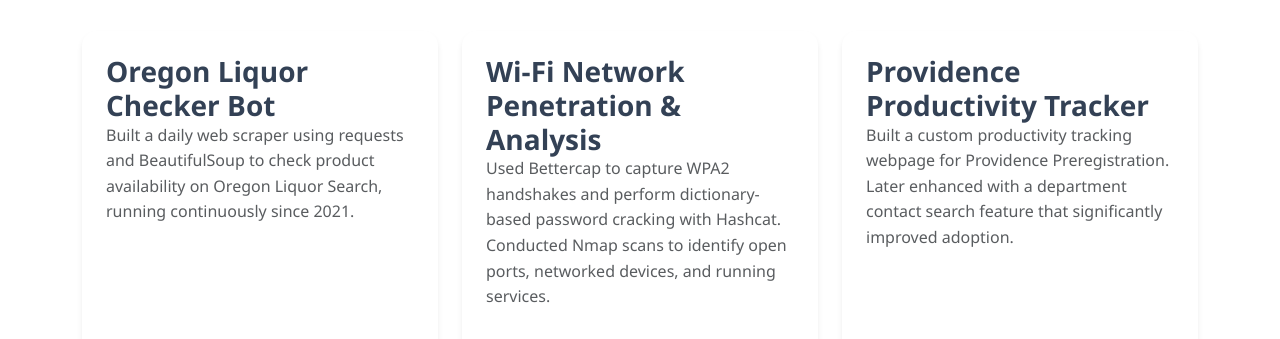
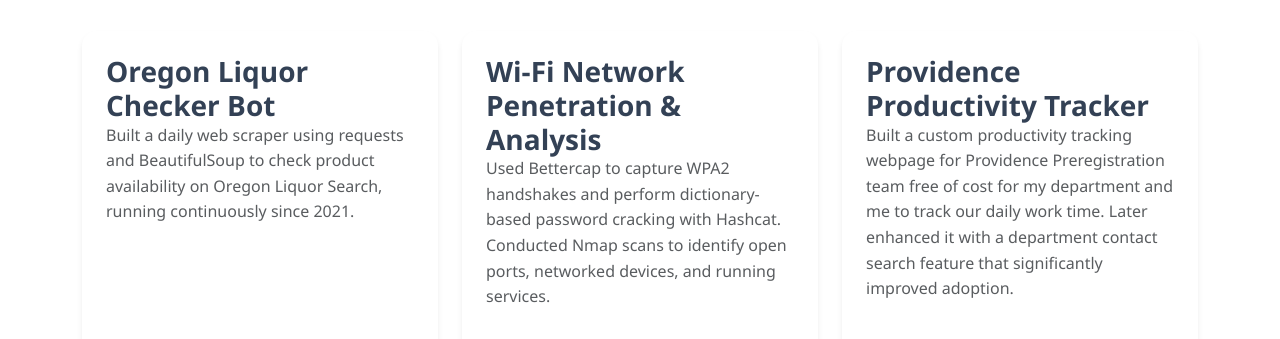
Before and after one commit to dtoe07/dtoe07, a plain HTML site: page index.html in a window 1280 px wide. Shown: the part 2220-2559 px from the top of the page. Drawn offline with nearby package versions, Linux system fonts and the light colour scheme.

Commit message:
changed project 3 descriptions.

```diff
--- a/index.html
+++ b/index.html
@@ -266,8 +266,9 @@
                 <h3 class="card-title">Providence Productivity Tracker</h3>
                 <p class="card-text text-muted flex-grow-1">
                   Built a custom productivity tracking webpage for Providence
-                  Preregistration. Later enhanced with a department contact
-                  search feature that significantly improved adoption.
+                  Preregistration team free of cost for my department and me to
+                  track our daily work time. Later enhanced it with a department
+                  contact search feature that significantly improved adoption.
                 </p>
                 <div class="mt-3 d-flex justify-content-between">
                   <button
@@ -476,7 +477,8 @@
               A productivity tracking tool designed for the Providence
               Preregistration department. The system logs tasks, measures time,
               and generates insights for workflow optimization and time
-              management.
+              management. This was intended to be used voluntarily by my team
+              with no tracking or logging from management.
             </p>
 
             <h4>Key Features:</h4>
```
